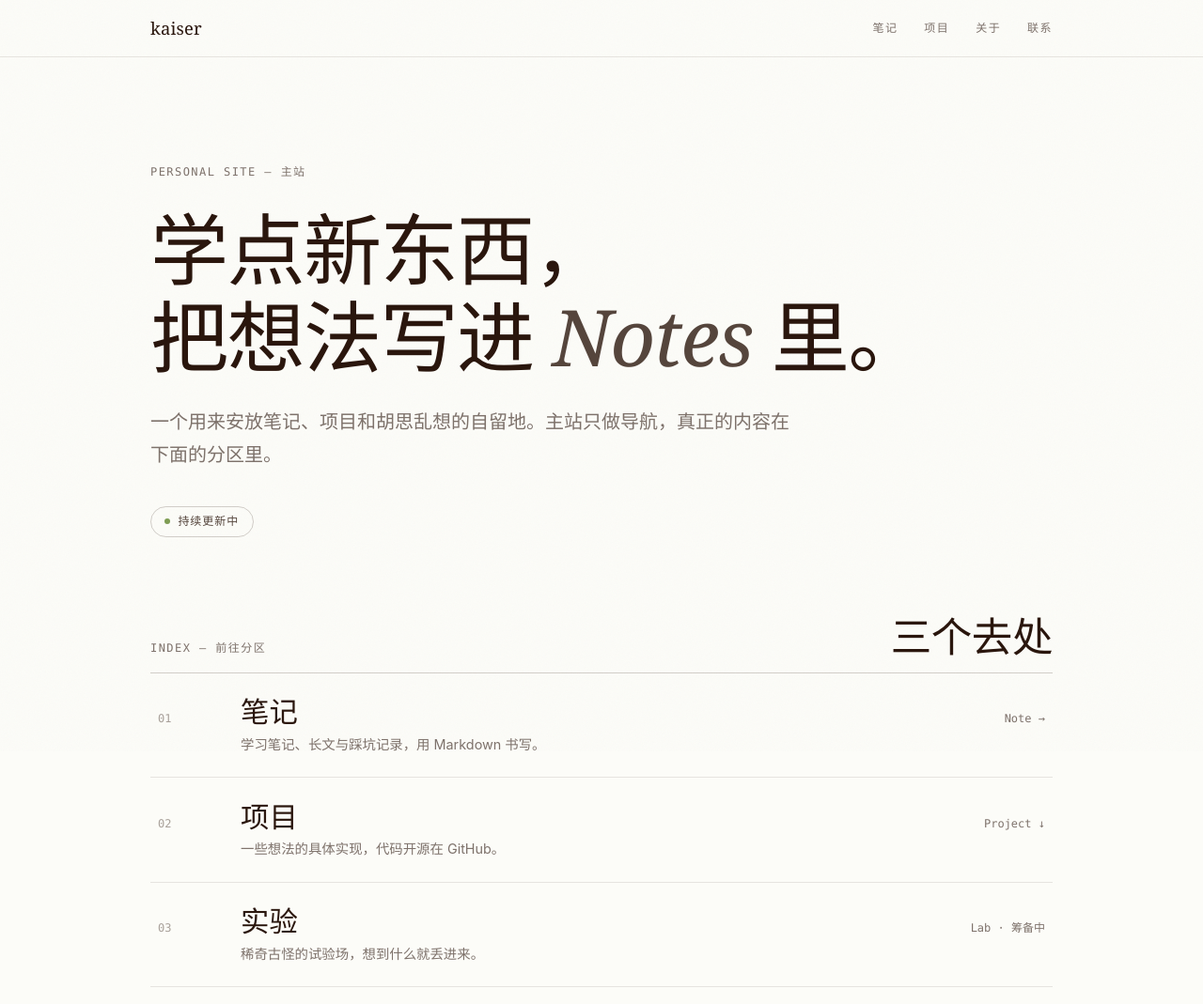
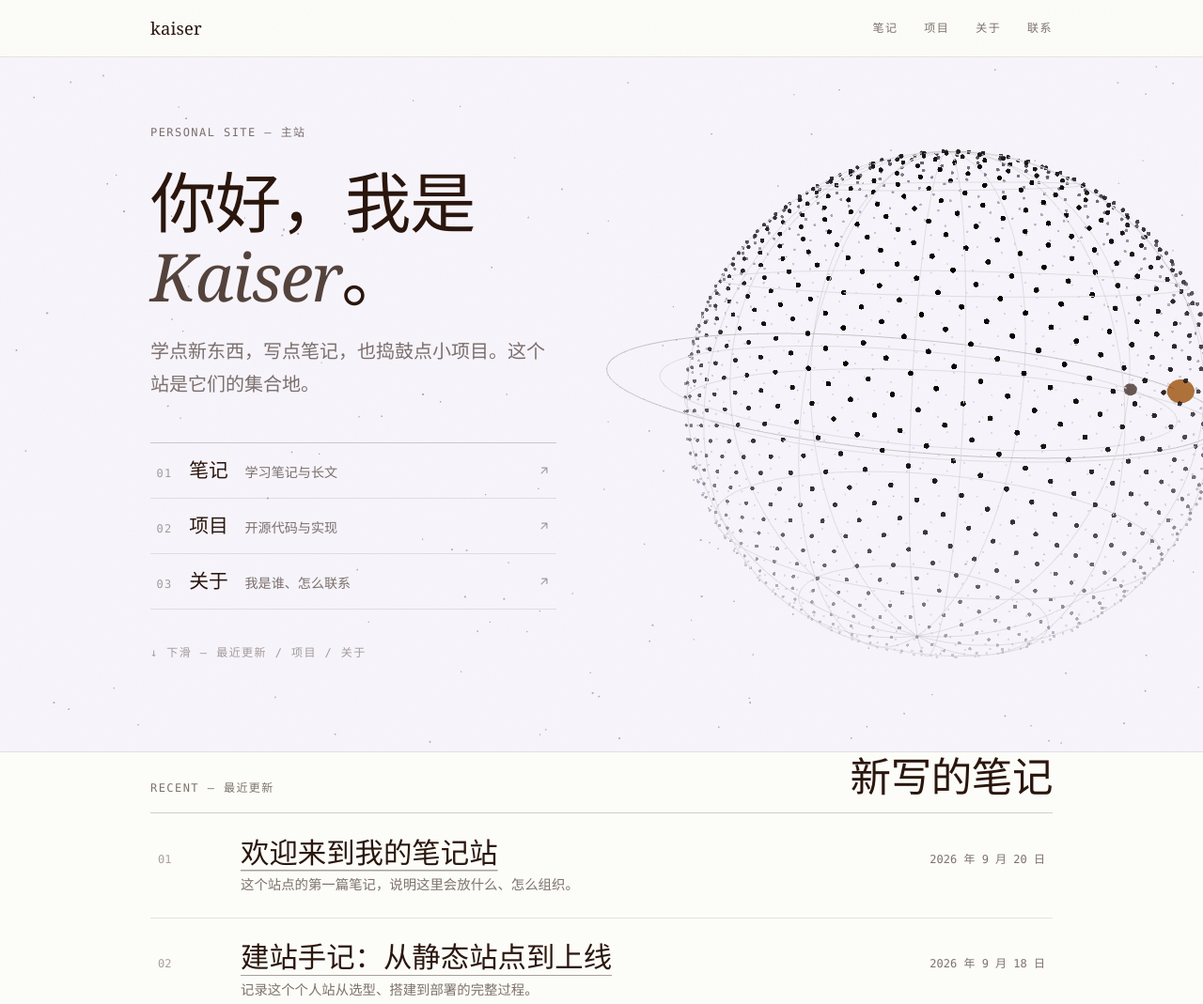
Before and after one commit to congcongcong1/congcongcong1.github.io, an Astro site: page / in a window 1280 px wide. Shown: the top 1069 px of the page at 94% size. Built offline with nearby package versions, Linux system fonts and the light colour scheme; Astro itself is replaced by a stand-in of ours; animation ran at ten frames a second.

Commit message:
Hero 改版：three.js 点阵地球（自转+鼠标视差+轨道卫星+星尘）、三入口、独立项目页

```diff
--- a/package.json
+++ b/package.json
@@ -9,6 +9,7 @@
     "preview": "astro preview --host --port 7100"
   },
   "dependencies": {
-    "astro": "^5.13.0"
+    "astro": "^5.13.0",
+    "three": "^0.186.0"
   }
 }
--- /dev/null
+++ b/src/components/Globe.astro
@@ -0,0 +1,216 @@
+---
+// 首页 Hero 的点阵地球：斐波那契球面粒子 + 视角明暗 shader + 轨道卫星 + 星尘视差
+// 无外部贴图，全程序化生成；尊重 prefers-reduced-motion
+---
+
+<canvas id="hero-canvas" aria-hidden="true"></canvas>
+
+<script>
+  import * as THREE from 'three';
+
+  const canvas = document.getElementById('hero-canvas') as HTMLCanvasElement | null;
+  if (canvas) init(canvas);
+
+  function init(canvas: HTMLCanvasElement) {
+    const reduced = window.matchMedia('(prefers-reduced-motion: reduce)').matches;
+    const isMobile = window.innerWidth < 720;
+
+    const renderer = new THREE.WebGLRenderer({ canvas, antialias: true, alpha: true });
+    renderer.setClearColor(0x000000, 0);
+    renderer.setPixelRatio(Math.min(window.devicePixelRatio, 2));
+
+    const scene = new THREE.Scene();
+    const camera = new THREE.PerspectiveCamera(38, 1, 0.1, 100);
+    camera.position.set(0, 0, isMobile ? 9.6 : 7.8);
+
+    // root：鼠标视差作用层；globe：自转层
+    const root = new THREE.Group();
+    const globe = new THREE.Group();
+    root.add(globe);
+    scene.add(root);
+
+    const INK = new THREE.Color('#2a160d');
+    const DIM = new THREE.Color('#b3aac6');   // 背面点的褪色薰衣草灰
+    const OCHRE = new THREE.Color('#b0713a'); // 赭石：卫星/月亮点缀
+
+    // ---------- 点阵地球（斐波那契球 + 视角明暗） ----------
+    const R = 1.9;
+    const COUNT = isMobile ? 900 : 1600;
+    const pos = new Float32Array(COUNT * 3);
+    const GA = Math.PI * (3 - Math.sqrt(5));
+    for (let i = 0; i < COUNT; i++) {
+      const y = 1 - (i / (COUNT - 1)) * 2;
+      const rad = Math.sqrt(1 - y * y);
+      const th = GA * i;
+      pos[i * 3] = Math.cos(th) * rad * R;
+      pos[i * 3 + 1] = y * R;
+      pos[i * 3 + 2] = Math.sin(th) * rad * R;
+    }
+    const dotGeo = new THREE.BufferGeometry();
+    dotGeo.setAttribute('position', new THREE.BufferAttribute(pos, 3));
+
+    const dotMat = new THREE.ShaderMaterial({
+      transparent: true,
+      depthWrite: false,
+      uniforms: {
+        uLight: { value: new THREE.Vector3(-0.55, 0.75, 0.8).normalize() },
+        uInk: { value: INK },
+        uDim: { value: DIM },
+      },
+      vertexShader: /* glsl */ `
+        uniform vec3 uLight;
+        varying float vLight;
+        void main() {
+          vec3 n = normalize(position);
+          float l = dot(n, normalize(uLight));
+          vLight = smoothstep(-0.45, 1.0, l);
+          vec4 mv = modelViewMatrix * vec4(position, 1.0);
+          gl_PointSize = (30.0 / -mv.z) * (0.7 + 0.5 * vLight);
+          gl_Position = projectionMatrix * mv;
+        }
+      `,
+      fragmentShader: /* glsl */ `
+        uniform vec3 uInk;
+        uniform vec3 uDim;
+        varying float vLight;
+        void main() {
+          vec2 c = gl_PointCoord - 0.5;
+          if (dot(c, c) > 0.25) discard;
+          gl_FragColor = vec4(mix(uDim, uInk, vLight), 0.18 + 0.82 * vLight);
+        }
+      `,
+    });
+    globe.add(new THREE.Points(dotGeo, dotMat));
+
+    // ---------- 经纬线（淡发丝线，读出"地球仪"） ----------
+    const gratMat = new THREE.LineBasicMaterial({ color: INK, transparent: true, opacity: 0.1 });
+    const grat: number[] = [];
+    const seg = 96;
+    for (let lat = -60; lat <= 60; lat += 30) {
+      const phi = (lat * Math.PI) / 180;
+      const r = R * Math.cos(phi);
+      const yy = R * Math.sin(phi);
+      for (let i = 0; i < seg; i++) {
+        const a1 = (i / seg) * Math.PI * 2;
+        const a2 = ((i + 1) / seg) * Math.PI * 2;
+        grat.push(r * Math.cos(a1), yy, r * Math.sin(a1), r * Math.cos(a2), yy, r * Math.sin(a2));
+      }
+    }
+    for (let lon = 0; lon < 180; lon += 30) {
+      const lam = (lon * Math.PI) / 180;
+      for (let i = 0; i < seg; i++) {
+        const p1 = (i / seg) * Math.PI * 2;
+        const p2 = ((i + 1) / seg) * Math.PI * 2;
+        grat.push(
+          R * Math.sin(p1) * Math.cos(lam), R * Math.cos(p1), R * Math.sin(p1) * Math.sin(lam),
+          R * Math.sin(p2) * Math.cos(lam), R * Math.cos(p2), R * Math.sin(p2) * Math.sin(lam)
+        );
+      }
+    }
+    const gratGeo = new THREE.BufferGeometry();
+    gratGeo.setAttribute('position', new THREE.BufferAttribute(new Float32Array(grat), 3));
+    globe.add(new THREE.LineSegments(gratGeo, gratMat));
+
+    // ---------- 轨道 + 卫星 / 月球 ----------
+    const orbitGroup = new THREE.Group();
+    orbitGroup.rotation.set(-0.42, 0.28, 0);
+    root.add(orbitGroup);
+
+    const mkOrbit = (rx: number, ry: number, opacity: number) => {
+      const pts: THREE.Vector3[] = [];
+      for (let i = 0; i <= 128; i++) {
+        const t = (i / 128) * Math.PI * 2;
+        pts.push(new THREE.Vector3(Math.cos(t) * rx, 0, Math.sin(t) * ry));
+      }
+      const g = new THREE.BufferGeometry().setFromPoints(pts);
+      return new THREE.Line(g, new THREE.LineBasicMaterial({ color: INK, transparent: true, opacity }));
+    };
+    orbitGroup.add(mkOrbit(2.6, 0.95, 0.22));
+    orbitGroup.add(mkOrbit(2.2, 0.8, 0.1));
+
+    const mkBody = (size: number, color: THREE.Color, opacity = 1) =>
+      new THREE.Mesh(
+        new THREE.SphereGeometry(size, 16, 16),
+        new THREE.MeshBasicMaterial({ color, transparent: opacity < 1, opacity })
+      );
+    const moon = mkBody(0.09, OCHRE);
+    const satellite = mkBody(0.045, INK, 0.7);
+    orbitGroup.add(moon, satellite);
+
+    // ---------- 星尘（最远层，视差最大） ----------
+    const STAR_N = isMobile ? 120 : 240;
+    const sPos = new Float32Array(STAR_N * 3);
+    for (let i = 0; i < STAR_N; i++) {
+      sPos[i * 3] = (Math.random() - 0.5) * 18;
+      sPos[i * 3 + 1] = (Math.random() - 0.5) * 10;
+      sPos[i * 3 + 2] = -2 - Math.random() * 6;
+    }
+    const starGeo = new THREE.BufferGeometry();
+    starGeo.setAttribute('position', new THREE.BufferAttribute(sPos, 3));
+    const stars = new THREE.Points(
+      starGeo,
+      new THREE.PointsMaterial({ color: INK, size: 0.05, transparent: true, opacity: 0.35, depthWrite: false })
+    );
+    scene.add(stars);
+
+    // ---------- 布局：桌面地球偏右出血，移动端居中靠下 ----------
+    const layout = () => {
+      const w = canvas.clientWidth || canvas.parentElement!.clientWidth;
+      const h = canvas.clientHeight || canvas.parentElement!.clientHeight;
+      renderer.setSize(w, h, false);
+      camera.aspect = w / h;
+      camera.updateProjectionMatrix();
+      if (isMobile) {
+        root.position.set(0, -1.7, 0);
+        stars.position.set(0, 0, 0);
+      } else {
+        root.position.set(2.55, 0, 0);
+        stars.position.set(1.2, 0, 0);
+      }
+    };
+    layout();
+    window.addEventListener('resize', layout);
+
+    // ---------- 鼠标视差 ----------
+    let mx = 0, my = 0, tx = 0, ty = 0;
+    window.addEventListener('pointermove', (e) => {
+      tx = (e.clientX / window.innerWidth) * 2 - 1;
+      ty = (e.clientY / window.innerHeight) * 2 - 1;
+    });
+
+    // ---------- 动画循环（离屏暂停） ----------
+    let raf = 0;
+    let t = 0;
+    const clock = new THREE.Clock();
+    const animate = () => {
+      const dt = Math.min(clock.getDelta(), 0.05);
+      t += dt;
+      mx += (tx - mx) * 0.045;
+      my += (ty - my) * 0.045;
+
+      if (!reduced) {
+        globe.rotation.y += dt * 0.12;
+        globe.rotation.x = 0.18 + my * 0.12;
+        root.rotation.y = mx * 0.22;
+        stars.rotation.y = mx * 0.06 + t * 0.004;
+        stars.position.y = -my * 0.25;
+        const a1 = t * 0.35;
+        const a2 = -t * 0.5 + 2.2;
+        moon.position.set(Math.cos(a1) * 2.6, 0, Math.sin(a1) * 0.95);
+        satellite.position.set(Math.cos(a2) * 2.2, 0, Math.sin(a2) * 0.8);
+      }
+      renderer.render(scene, camera);
+      raf = requestAnimationFrame(animate);
+    };
+
+    const io = new IntersectionObserver(([entry]) => {
+      if (entry.isIntersecting) {
+        if (!raf) { clock.getDelta(); raf = requestAnimationFrame(animate); }
+      } else {
+        cancelAnimationFrame(raf);
+        raf = 0;
+      }
+    });
+    io.observe(canvas);
+  }
+</script>
--- a/src/layouts/Base.astro
+++ b/src/layouts/Base.astro
@@ -10,7 +10,7 @@ interface Props {
 const { title = SITE.title, description = SITE.description } = Astro.props;
 const nav = [
   { label: '笔记', href: '/notes/' },
-  { label: '项目', href: '/#projects' },
+  { label: '项目', href: '/projects/' },
   { label: '关于', href: '/#about' },
   { label: '联系', href: '/#contact' },
 ];
--- a/src/pages/index.astro
+++ b/src/pages/index.astro
@@ -1,5 +1,6 @@
 ---
 import Base from '../layouts/Base.astro';
+import Globe from '../components/Globe.astro';
 import { SITE } from '../site.config';
 import { projects, repoTotal } from '../data/projects';
 import { getCollection } from 'astro:content';
@@ -11,63 +12,44 @@ const notes = allNotes
 
 const fmt = (d: Date) =>
   `${d.getFullYear()} 年 ${d.getMonth() + 1} 月 ${d.getDate()} 日`;
-
-const sections = [
-  {
-    no: '01',
-    title: '笔记',
-    sub: '学习笔记、长文与踩坑记录，用 Markdown 书写。',
-    meta: 'Note →',
-    href: '/notes/',
-  },
-  {
-    no: '02',
-    title: '项目',
-    sub: '一些想法的具体实现，代码开源在 GitHub。',
-    meta: 'Project ↓',
-    href: '#projects',
-  },
-  {
-    no: '03',
-    title: '实验',
-    sub: '稀奇古怪的试验场，想到什么就丢进来。',
-    meta: 'Lab · 筹备中',
-    href: '#',
-  },
-];
 ---
 
 <Base>
-  <!-- ================= Hero ================= -->
-  <section class="wrap" style="padding-top: clamp(4rem, 10vw, 7rem); padding-bottom: clamp(3rem, 7vw, 5rem);">
-    <p class="mono-meta" style="margin-bottom: 1.5rem;">Personal Site — 主站</p>
-    <h1 style="font-family: var(--serif); font-weight: 400; font-size: var(--fs-display); line-height: 1.12; letter-spacing: -0.02em; max-width: 16em;">
-      学点新东西，<br />把想法写进 <em style="font-style: italic; color: var(--ink-80);">Notes</em> 里。
-    </h1>
-    <p style="max-width: 34em; margin-top: 1.75rem; font-size: var(--fs-lead); color: var(--ink-60);">
-      一个用来安放笔记、项目和胡思乱想的自留地。主站只做导航，真正的内容在下面的分区里。
-    </p>
-    <div style="margin-top: 2.25rem;">
-      <span class="pill"><span class="dot"></span>持续更新中</span>
+  <!-- ================= Hero：全视口点阵地球 ================= -->
+  <section class="hero">
+    <Globe />
+    <div class="wrap hero-inner">
+      <div class="hero-copy">
+        <p class="mono-meta" style="margin-bottom: 1.5rem;">Personal Site — 主站</p>
+        <h1 style="font-family: var(--serif); font-weight: 400; font-size: clamp(2.6rem, 5.5vw, 4.6rem); line-height: 1.12; letter-spacing: -0.02em;">
+          你好，我是 <em style="font-style: italic;">Kaiser</em>。
+        </h1>
+        <p style="margin-top: 1.5rem; font-size: var(--fs-lead); color: var(--ink-60); max-width: 24em;">
+          学点新东西，写点笔记，也捣鼓点小项目。这个站是它们的集合地。
+        </p>
+        <nav class="entry-list" aria-label="站点入口">
+          <a class="entry" href="/notes/">
+            <span class="entry-no mono-meta">01</span>
+            <span class="entry-title">笔记</span>
+            <span class="entry-sub">学习笔记与长文</span>
+            <svg class="card-arrow" width="14" height="14" viewBox="0 0 24 24" fill="none" stroke="currentColor" stroke-width="2" stroke-linecap="round" stroke-linejoin="round" aria-hidden="true"><path d="M7 17L17 7M8 7h9v9"/></svg>
+          </a>
+          <a class="entry" href="/projects/">
+            <span class="entry-no mono-meta">02</span>
+            <span class="entry-title">项目</span>
+            <span class="entry-sub">开源代码与实现</span>
+            <svg class="card-arrow" width="14" height="14" viewBox="0 0 24 24" fill="none" stroke="currentColor" stroke-width="2" stroke-linecap="round" stroke-linejoin="round" aria-hidden="true"><path d="M7 17L17 7M8 7h9v9"/></svg>
+          </a>
+          <a class="entry" href="#about">
+            <span class="entry-no mono-meta">03</span>
+            <span class="entry-title">关于</span>
+            <span class="entry-sub">我是谁、怎么联系</span>
+            <svg class="card-arrow" width="14" height="14" viewBox="0 0 24 24" fill="none" stroke="currentColor" stroke-width="2" stroke-linecap="round" stroke-linejoin="round" aria-hidden="true"><path d="M7 17L17 7M8 7h9v9"/></svg>
+          </a>
+        </nav>
+        <p class="mono-meta hero-scroll" aria-hidden="true">↓ 下滑 — 最近更新 / 项目 / 关于</p>
+      </div>
     </div>
-  </section>
-
-  <!-- ================= 分区导航 ================= -->
-  <section class="wrap" style="padding-bottom: clamp(3rem, 7vw, 5rem);">
-    <div class="section-head">
-      <span class="mono-meta">Index — 前往分区</span>
-      <h2>三个去处</h2>
-    </div>
-    {sections.map((s) => (
-      <a class="index-row" href={s.href}>
-        <span class="row-no">{s.no}</span>
-        <span>
-          <span class="row-title">{s.title}</span>
-          <p class="row-sub">{s.sub}</p>
-        </span>
-        <span class="row-meta">{s.meta}</span>
-      </a>
-    ))}
   </section>
 
   <!-- ================= 最近更新 ================= -->
--- a/src/styles/global.css
+++ b/src/styles/global.css
@@ -382,3 +382,70 @@ body::before {
   .card-grid { grid-template-columns: 1fr; }
   .stats-row { gap: 1.5rem 2.5rem; }
 }
+
+/* ---------- Hero：全视口点阵地球 ---------- */
+.hero {
+  position: relative;
+  min-height: calc(100vh - 3.75rem);
+  display: flex;
+  align-items: center;
+  overflow: hidden;
+  background: #f7f5fb;            /* 淡薰衣草白，呼应参考站的浅底色 */
+  border-bottom: 1px solid var(--ink-10);
+}
+#hero-canvas {
+  position: absolute;
+  inset: 0;
+  width: 100%;
+  height: 100%;
+  display: block;
+  pointer-events: none;           /* 不挡文字选择和点击 */
+}
+.hero-inner {
+  position: relative;
+  z-index: 1;
+  width: 100%;
+  padding-top: 3rem;
+  padding-bottom: 4.5rem;
+}
+.hero-copy { max-width: 27rem; }
+.hero-copy h1 em { color: var(--ink-80); }
+
+/* 三个小入口 */
+.entry-list {
+  margin-top: 2.75rem;
+  border-top: 1px solid var(--ink-20);
+}
+.entry {
+  display: flex;
+  align-items: baseline;
+  gap: 1.1rem;
+  padding: 0.95rem 0.4rem;
+  border-bottom: 1px solid var(--ink-10);
+  text-decoration: none;
+  color: inherit;
+  transition: background-color 0.35s var(--ease-out);
+}
+.entry:hover { background: rgba(252, 252, 248, 0.75); }
+.entry-no { color: var(--ink-40); }
+.entry-title {
+  font-family: var(--serif);
+  font-size: 1.3rem;
+  line-height: 1.2;
+}
+.entry-sub { color: var(--ink-60); font-size: 0.88rem; flex: 1; }
+.entry .card-arrow { align-self: center; }
+.entry:hover .card-arrow {
+  transform: translate(3px, -3px);
+  color: var(--ink);
+}
+.hero-scroll {
+  margin-top: 2.25rem;
+  color: var(--ink-40);
+}
+
+@media (max-width: 720px) {
+  .hero { min-height: calc(100svh - 3.75rem); }
+  .hero-inner { padding-top: 2.5rem; }
+  .entry-sub { display: none; }
+}
```
Also changed, not shown: src/pages/projects/index.astro (added, +36 -0 lines), 1 other file.
